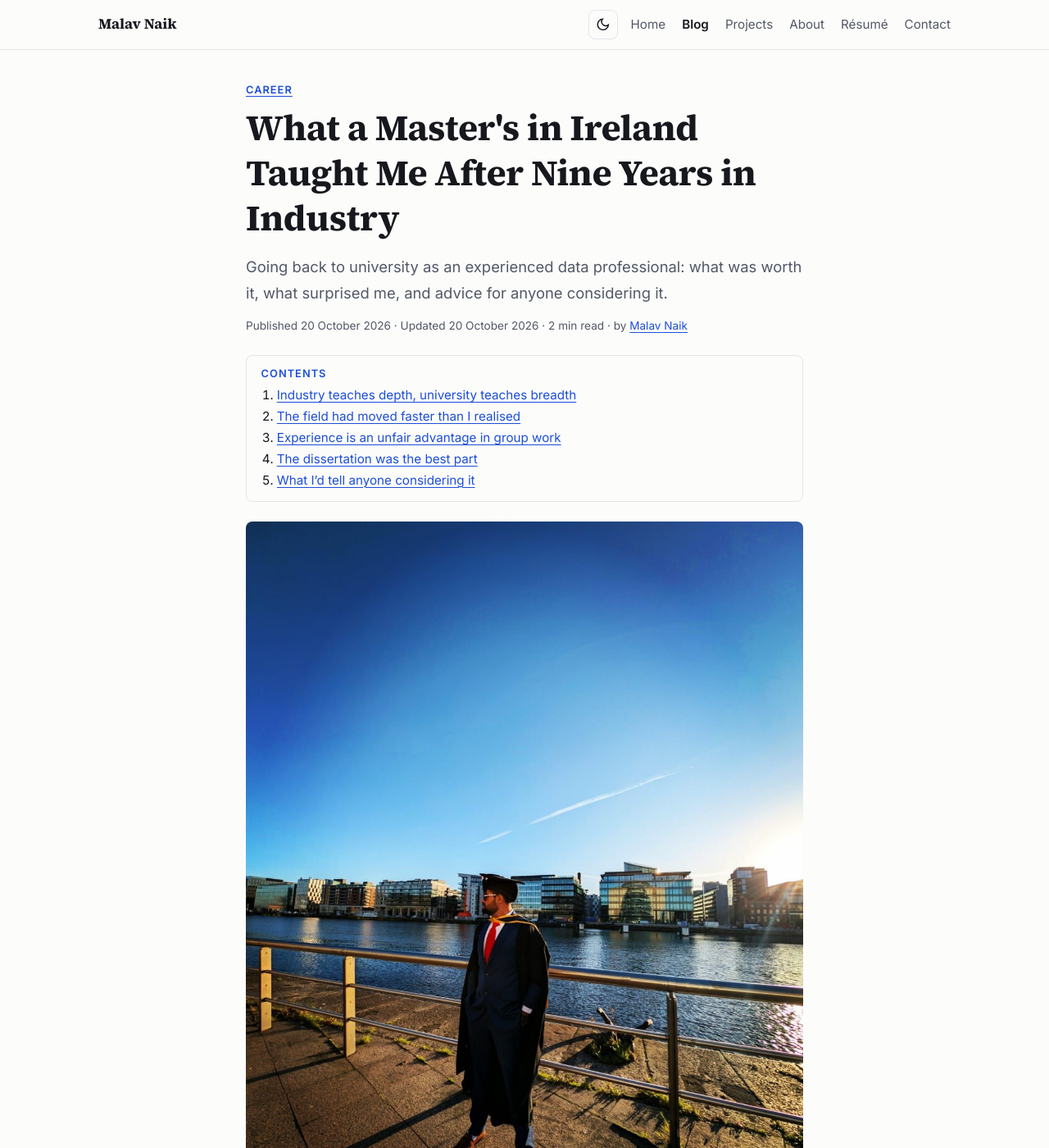
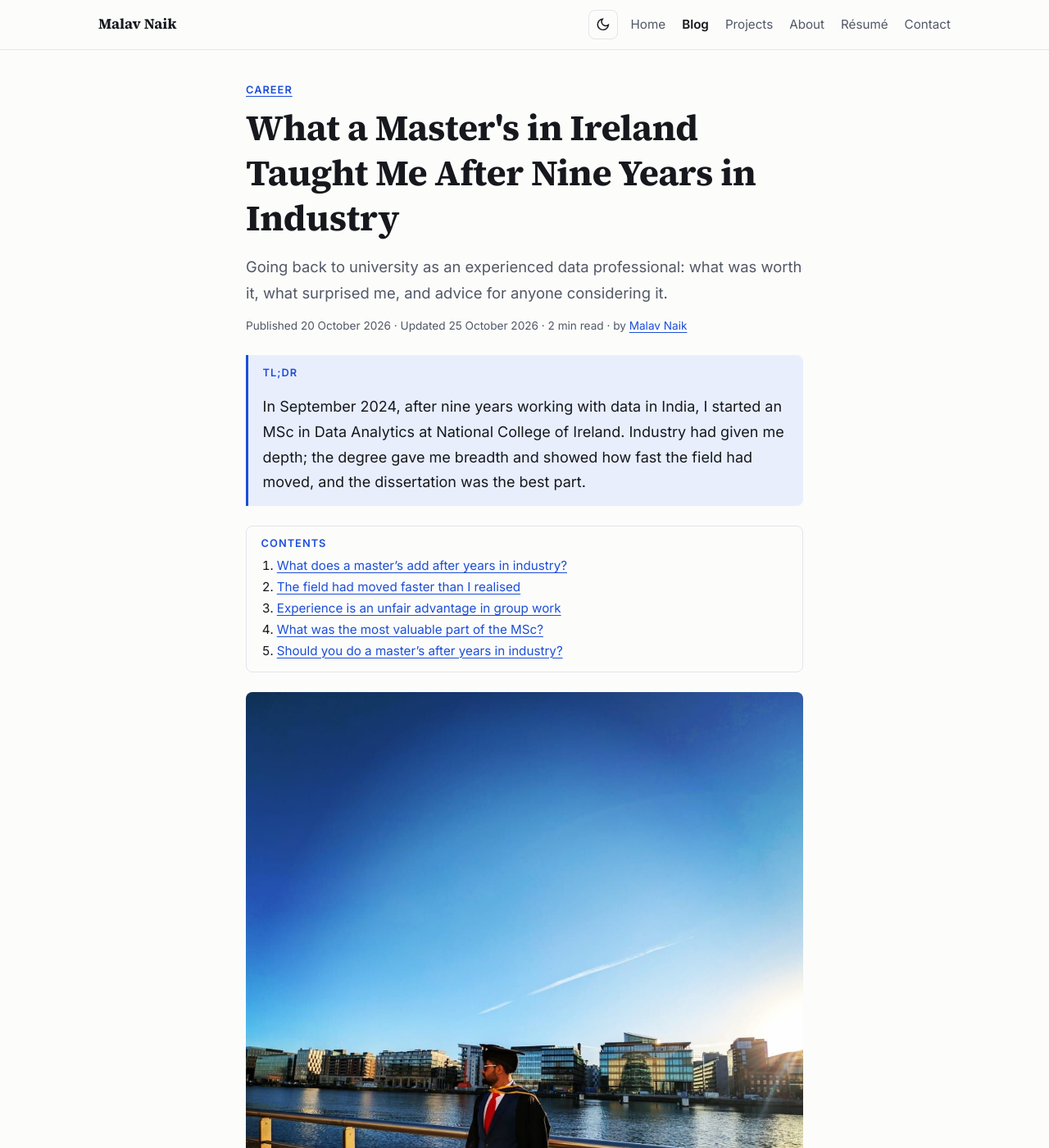
Before and after one commit to malavnaik99/malavnaik99.github.io, a Jekyll site: the page built from _posts/2026-10-20-masters-in-ireland-after-industry.md, in a window 1280 px wide and 1400 px high. Shown: the whole window at 82% size. Built offline with Jekyll 4.4.1, drawn with Linux system fonts in a browser that asks for light colours; some of the changed text lies outside the part shown.

Commit message:
AEO: TL;DR, FAQ and question headings on the 4 published posts (approved by Malav); Updated date 25 Oct
Co-Authored-By: Claude Opus 5.5 <noreply@anthropic.com>
Claude-Session: https://claude.ai/code/session_01NYfnmhgza8iMHrvY1NMese

```diff
--- a/_posts/2026-10-20-masters-in-ireland-after-industry.md
+++ b/_posts/2026-10-20-masters-in-ireland-after-industry.md
@@ -12,6 +12,13 @@ platforms: [blog, linkedin, medium]
 canonical_url: "https://malavnaik.com/blog/masters-in-ireland-after-industry/"
 status: ready
 linkedin_intro: "After nine years in industry, I went back to university for an MSc in Data Analytics in Dublin. People asked why. A year later, here's my honest answer, and what I'd tell anyone thinking about doing the same."
+tldr: "In September 2024, after nine years working with data in India, I started an MSc in Data Analytics at National College of Ireland. Industry had given me depth; the degree gave me breadth and showed how fast the field had moved, and the dissertation was the best part."
+faq:
+  - q: "Was the MSc worth it?"
+    a: "Yes. Not because of the certificate, but because it changed what I believe I can build."
+  - q: "How should you choose a dissertation topic?"
+    a: "Pick one you'd want to talk about in interviews. It becomes your portfolio."
+last_modified_at: 2026-10-25
 ---
 
 ![Malav Naik in a graduation gown by the River Liffey – What a Master's in Ireland Taught Me After Nine Years in Industry](/images/malav-naik-msc-graduation-dublin.jpg){: width="1200" height="1599"}
@@ -20,7 +27,7 @@ In September 2024 I started an MSc in Data Analytics at National College of Irel
 
 A year later, here's my honest answer.
 
-## Industry teaches depth, university teaches breadth
+## What does a master's add after years in industry?
 
 Nine years of work had made me very good at a narrow set of things: SQL, ETL, data modelling, dashboards. The MSc forced me into modules I'd never have picked on my own: optimisation, deep learning, generative AI, data mining. Some I loved, some I struggled with, and all of them widened what I could imagine building.
 
@@ -32,11 +39,11 @@ When I started my career, "machine learning" meant regression models in a notebo
 
 Where I did have an edge was knowing how real projects fail: unclear requirements, messy data, stakeholders who change their minds. In group projects I often ended up translating between the technical plan and what the "client" actually needed. That's a skill no module teaches.
 
-## The dissertation was the best part
+## What was the most valuable part of the MSc?
 
 My dissertation, [*Enhanced Personalized Learning Experiences by Leveraging Knowledge Graphs and Prompt Engineering*](https://norma.ncirl.ie/9439/), is published in the NCI research repository. Owning a research question for months, with nobody telling me the answer, was very different from delivering tickets at work. It taught me to frame problems, not just solve them.
 
-## What I'd tell anyone considering it
+## Should you do a master's after years in industry?
 
 - **Pick a dissertation you'd want to talk about in interviews.** It becomes your portfolio.
 - **Build in public while you study.** Coursework disappears; blog posts and repos stay.
```
Also changed, not shown: _posts/2026-10-15-azure-sql-migration-25-percent.md (+10 -3 lines), _posts/2026-10-15-from-surat-to-dublin.md (+9 -2 lines), _posts/2026-10-20-precision-recall-content-moderation.md (+10 -3 lines).
